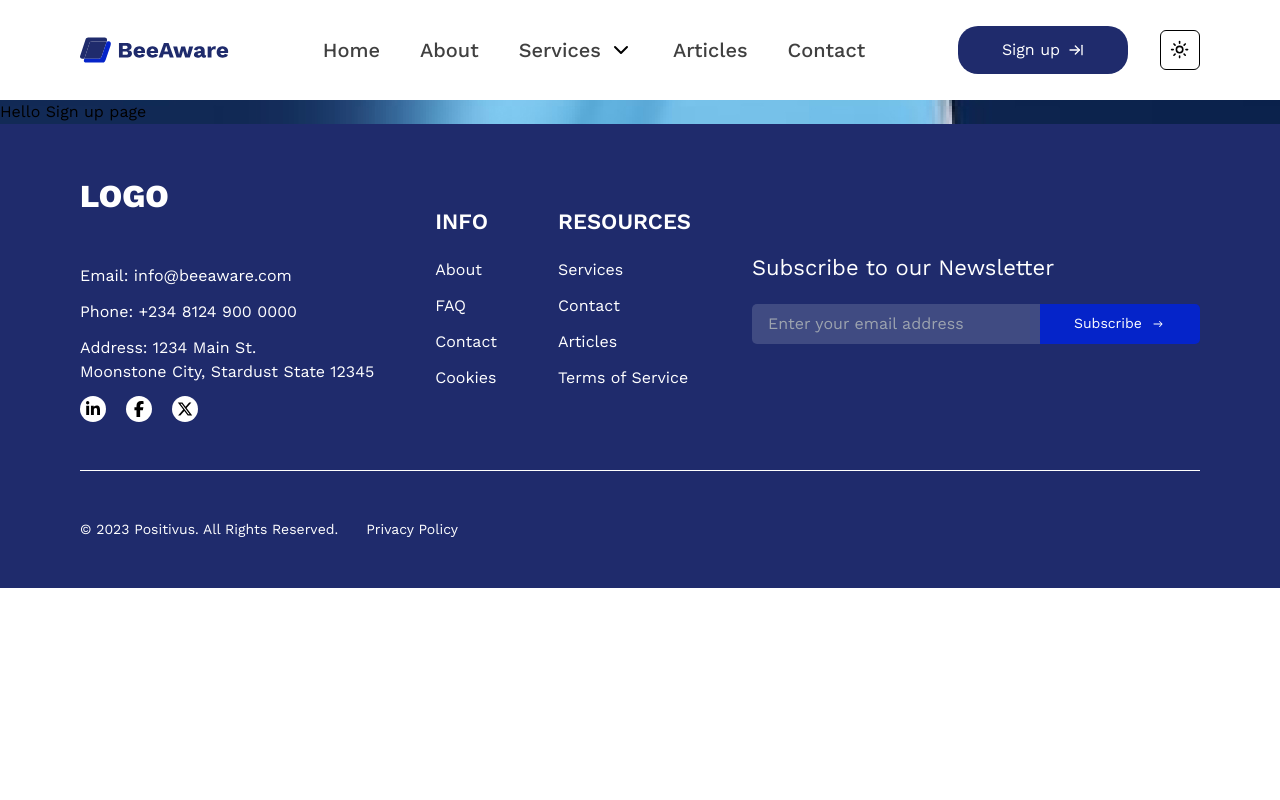
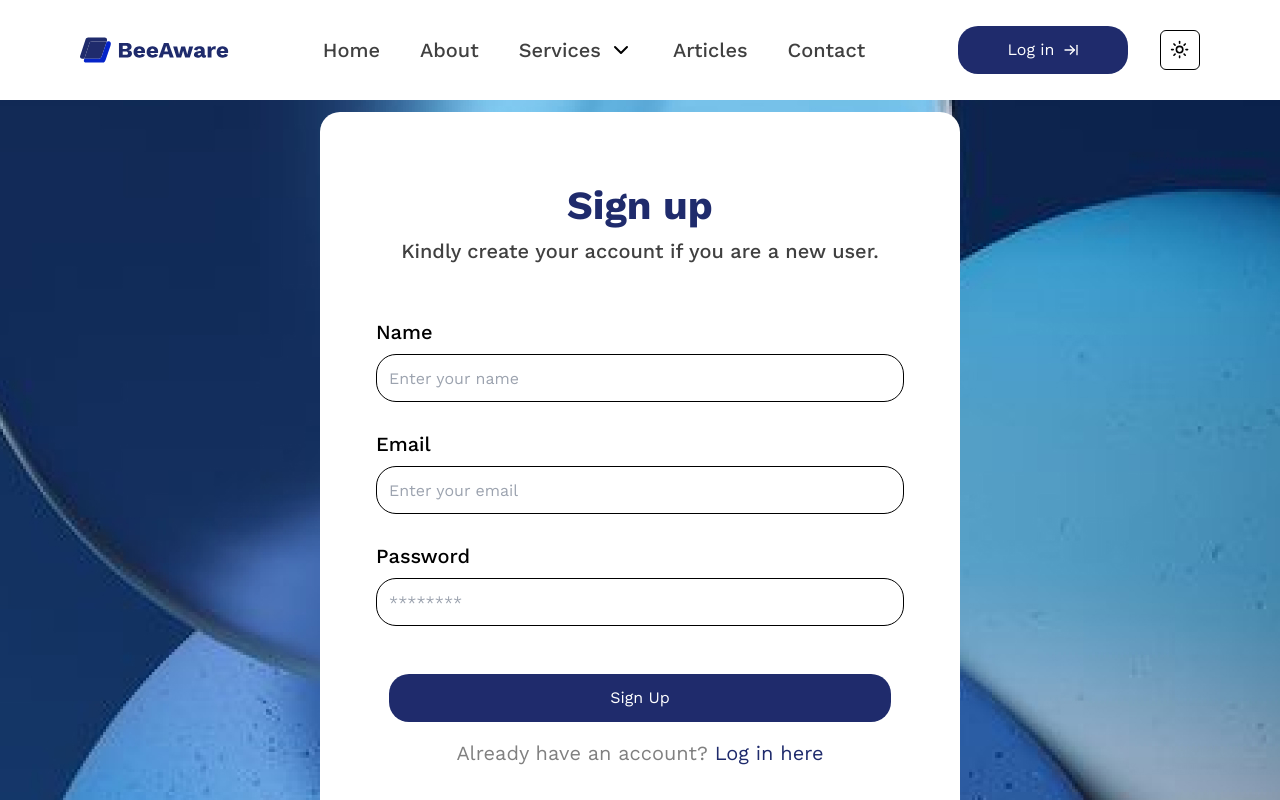
Before and after one commit to Perpy-del/BeeAware, a Next.js app: page /auth/signup in a window 1280 px wide. Shown: the top 800 px of the page. Built offline with nearby package versions, Linux system fonts and the light colour scheme.

Commit message:
chore: complete ui signup

```diff
--- a/app/auth/signup/page.tsx
+++ b/app/auth/signup/page.tsx
@@ -1,17 +1,176 @@
-import React from 'react'
+'use client';
 
-type Props = {}
+import { signupFormSchema } from '@/schema/formSchema';
+import { zodResolver } from '@hookform/resolvers/zod';
+import { useForm } from 'react-hook-form';
+import { z } from 'zod';
+import {
+  Form,
+  FormControl,
+  FormField,
+  FormItem,
+  FormLabel,
+  FormMessage,
+} from '@/components/ui/form';
+import { ToastAction } from '@/components/ui/toast';
+import { toast } from '@/components/ui/use-toast';
+import FormInputComponent from '@/components/FormComponents/FormInputComponent';
+import { Input } from '@/components/ui/input';
+import { useState } from 'react';
+import { Eye, EyeOff } from 'lucide-react';
+import ButtonComponent from '@/components/ButtonComponent';
+import { Button } from '@/components/ui/button';
+import Link from 'next/link';
+import Image from 'next/image'
+
+type Props = {};
 
 const SignupPage = (props: Props) => {
+  const [showPassword, setShowPassword] = useState(false);
+
+  const handleClickShowPassword = () => setShowPassword(show => !show);
+
+  const form = useForm<z.infer<typeof signupFormSchema>>({
+    resolver: zodResolver(signupFormSchema),
+    defaultValues: {
+      name: '',
+      email: '',
+      password: '',
+    },
+  });
+
+  function onSubmit(values: z.infer<typeof signupFormSchema>) {
+    const validateName = (value: string) => {
+      const valueValidate = /^[A-Za-z\s]*$/;
+      console.log(valueValidate.test(value));
+      return valueValidate.test(value);
+    };
+
+    if (!validateName(values.name)) {
+      toast({
+        variant: 'destructive',
+        title: 'Uh oh! Something went wrong.',
+        description:
+          'Please input only letters in the name field (e.g. John Nolan), no numbers allowed (e.g. John1234)',
+        action: <ToastAction altText="Try again">Try again</ToastAction>,
+      });
+      return;
+    }
+    console.log(values);
+  }
+
   return (
     <div>
-        <div className="bg-[url('/signup-bg.jpg')]">
-            <div className='h-90vh'>
-                Hello Sign up page
-            </div>
+      <div className="bg-[url('/signup-bg.jpg')] w-full flex items-center justify-center">
+        <div className="w-1/2 py-16 my-3 bg-baLight dark:bg-baDark rounded-[20px] px-14">
+          <h1 className="text-center text-headerTwo font-ba_large text-baPrimary dark:text-baSecondary">
+            Sign up
+          </h1>
+          <p className="pb-14 text-center text-baBody dark:text-baLight text-headerSix font-ba_normal">
+            Kindly create your account if you are a new user.
+          </p>
+          <Form {...form}>
+            <form>
+              <div className="space-y-8">
+                {/* Name Field */}
+                <FormField
+                  control={form.control}
+                  name="name"
+                  render={({ field }) => (
+                    <FormItem>
+                      <FormLabel className="mb-2 font-ba_normal text-headerSix">
+                        Name
+                      </FormLabel>
+                      <FormControl>
+                        <Input
+                          placeholder="Enter your name"
+                          {...field}
+                          className="rounded-[20px] h-12"
+                        />
+                      </FormControl>
+                      <FormMessage className="text-[14px] font-ba_medium text-baWarning text-left" />
+                    </FormItem>
+                  )}
+                />
+
+                {/* Email Field */}
+                <FormField
+                  control={form.control}
+                  name="email"
+                  render={({ field }) => (
+                    <FormItem>
+                      <FormLabel className="mb-2 font-ba_normal text-headerSix">
+                        Email
+                      </FormLabel>
+                      <FormControl>
+                        <Input
+                          placeholder="Enter your email"
+                          {...field}
+                          className="rounded-[20px] h-12"
+                        />
+                      </FormControl>
+                      <FormMessage className="text-[14px] font-ba_medium text-baWarning text-left" />
+                    </FormItem>
+                  )}
+                />
+
+                {/* Password Field */}
+                <FormField
+                  control={form.control}
+                  name="password"
+                  render={({ field }) => (
+                    <FormItem>
+                      <FormLabel className="mb-2 font-ba_normal text-headerSix">
+                        Password
+                      </FormLabel>
+                      <FormControl>
+                        <Input
+                          placeholder="********"
+                          {...field}
+                          className="rounded-[20px] h-12"
+                          type={showPassword ? 'text' : 'password'}
+                        />
+                      </FormControl>
+                      <FormMessage className="text-[14px] font-ba_medium text-baWarning text-left" />
+                    </FormItem>
+                  )}
+                />
+              </div>
+
+              {/* Sign up button */}
+              <div className="flex justify-center mt-12 pb-4">
+                <Button
+                  className="w-[95%] hover:scale-105 duration-300 transition transform hover:bg-baPrimary/90 hover:font-ba_medium h-12"
+                  variant="primary"
+                >
+                  Sign Up
+                </Button>
+              </div>
+              <span className='text-center block text-headerSix text-baSubtle pb-16'>
+                Already have an account?{' '}
+                <span className='text-baPrimary dark:text-baSecondary hover:font-ba_normal'>
+                  <Link href="/auth/login">Log in here</Link>
+                </span>
+              </span>
+              <div className='flex justify-between items-center pb-12'>
+                  <span className='h-[1px] w-[45%] bg-baDark dark:bg-baLight'></span>
+                  <span>OR</span>
+                  <span className='h-[1px] w-[45%] bg-baDark dark:bg-baLight'></span>
+              </div>
+              <div className="flex justify-center pb-4">
+              <Button
+                  className="w-full duration-300 transition bg-transparent border-[3px] border-baPrimary transform hover:bg-[#FAFAFA] dark:hover:bg-[#202020] hover:font-ba_medium h-14 rounded-[20px] flex gap-4"
+                >
+                  <Image src='/google.svg' width={24} height={24} alt="Google Logo" />
+                  Sign up with Google
+                </Button>
+              </div>
+            </form>
+          </Form>
         </div>
+      </div>
     </div>
-  )
-}
+  );
+};
 
-export default SignupPage
+export default SignupPage;
--- a/components/FormComponents/FormInputComponent.tsx
+++ b/components/FormComponents/FormInputComponent.tsx
@@ -8,6 +8,7 @@ type Props = {
   control: Control<FormInterface> | any;
   formName: 'name' | 'type' | 'location' | 'date' | 'email' | 'complaint';
   placeholder: string | undefined;
+  className?: string
 };
 
 const FormInputComponent = (props: Props) => {
@@ -19,7 +20,7 @@ const FormInputComponent = (props: Props) => {
         render={({ field }) => (
           <FormItem>
             <FormControl>
-              <Input placeholder={props.placeholder} {...field} />
+              <Input placeholder={props.placeholder} {...field} className={props.className} />
             </FormControl>
             <FormMessage className="text-[14px] font-ba_medium text-baWarning text-left" />
           </FormItem>
--- a/components/HomepageComponents/ConsultationSection.tsx
+++ b/components/HomepageComponents/ConsultationSection.tsx
@@ -7,7 +7,6 @@ import { z } from 'zod';
 import { Form } from '@/components/ui/form';
 import ButtonComponent from '../ButtonComponent';
 import FormInputComponent from '../FormComponents/FormInputComponent';
-import FormSelectComponent from '../FormComponents/FormSelectComponent';
 import FormDateComponent from '../FormComponents/FormDateComponent';
 import { formSchema } from '@/schema/formSchema';
 import { ToastAction } from '@/components/ui/toast';
--- a/components/NavBarComponents/DesktopNav.tsx
+++ b/components/NavBarComponents/DesktopNav.tsx
@@ -3,7 +3,7 @@
 import { navData, navDataTwo } from '@/data';
 import React from 'react';
 import Link from 'next/link';
-import { usePathname } from 'next/navigation';
+import { usePathname, useRouter } from 'next/navigation';
 import ButtonComponent from '../ButtonComponent';
 import NavDataInterface from '@/interfaces/NavDataInterface';
 import { ModeDropdownComponent } from './ModeDropdownComponent';
@@ -14,6 +14,7 @@ type Props = {};
 
 const DesktopNav = (props: Props) => {
   const pathname = usePathname();
+  const router = useRouter();
 
   return (
     <nav className="sm:hidden lg:flex justify-between h-[100px] items-center lg:px-14 xl:px-20 3xl:px-40">
@@ -83,11 +84,20 @@ const DesktopNav = (props: Props) => {
 
       {/* Sign up */}
       <div className="flex items-center gap-8">
+        {(pathname === "/" || pathname === "/auth/login") &&
         <ButtonComponent
           btnText="Sign up"
           width="w-[170px] 3xl:w-[250px]"
           variant="primary"
-        />
+          onClick={() => router.push('/auth/signup')}
+        />}
+        {pathname === "/auth/signup" &&
+        <ButtonComponent
+          btnText="Log in"
+          width="w-[170px] 3xl:w-[250px]"
+          variant="primary"
+          onClick={() => router.push('/auth/login')}
+        />}
         {/* Change mode dropdown */}
         <ModeDropdownComponent />
       </div>
--- a/components/NavBarComponents/MobileNav.tsx
+++ b/components/NavBarComponents/MobileNav.tsx
@@ -1,7 +1,7 @@
 import { navData, navDataTwo } from '@/data';
 import React, { useState } from 'react';
 import Link from 'next/link';
-import { usePathname } from 'next/navigation';
+import { usePathname, useRouter } from 'next/navigation';
 import { Button } from '../ui/button';
 import { AlignJustify, XCircle } from 'lucide-react';
 import NavDataInterface from '@/interfaces/NavDataInterface';
@@ -13,6 +13,7 @@ type Props = {};
 
 const MobileNav = (props: Props) => {
   const pathname = usePathname();
+  const router = useRouter();
 
   const [showNav, setShowNav] = useState(false);
 
@@ -25,7 +26,12 @@ const MobileNav = (props: Props) => {
       <div className="flex justify-between items-center">
         {/* Logo */}
         <Link href="/">
-        <Image src="/bee_aware.svg" width={130} height={33} alt='beeaware logo' />
+          <Image
+            src="/bee_aware.svg"
+            width={130}
+            height={33}
+            alt="beeaware logo"
+          />
         </Link>
         <div className="flex items-center gap-3">
           <span onClick={() => setShowNav(true)}>
@@ -119,9 +125,22 @@ const MobileNav = (props: Props) => {
 
           {/* Sign up */}
           <div className="flex justify-center">
-            <Button className="bg-baSubtle text-baPrimary w-44 rounded-3xl font-ba_medium h-12">
-              Sign up
-            </Button>
+            {(pathname === '/' || pathname === '/auth/login') && (
+              <Button
+                className="bg-baSubtle text-baPrimary w-44 rounded-3xl font-ba_medium h-12"
+                onClick={() => router.push('/auth/signup')}
+              >
+                Sign up
+              </Button>
+            )}
+            {pathname === '/auth/signup' && (
+              <Button
+                className="bg-baSubtle text-baPrimary w-44 rounded-3xl font-ba_medium h-12"
+                onClick={() => router.push('/auth/login')}
+              >
+                Log in
+              </Button>
+            )}
           </div>
         </div>
       )}
--- a/schema/formSchema.ts
+++ b/schema/formSchema.ts
@@ -16,3 +16,17 @@ export const formSchema = z.object({
     .string({ required_error: 'Please state your complaint' })
     .min(10),
 });
+
+export const signupFormSchema = z.object({
+  name: z.string().min(2, { message: 'Name must be at least 2 characters.' }),
+  email: z
+    .string()
+    .email({ message: 'Email is not valid. e.g. johndoe@gmail.com' }),
+  password: z
+  .string()
+  .min(8, { message: 'Password must be at least 8 characters.' })
+  .regex(
+    /^(?=.*[a-z])(?=.*[A-Z])(?=.*\d)(?=.*[!@#$%^&*()\-_=+{};:,<.>]).{8,}$/,
+    { message: 'Password must contain at least one uppercase letter, one lowercase letter, one digit, one symbol, and be at least 8 characters long.' }
+  )
+})
```
Also changed, not shown: public/google.svg (added).
